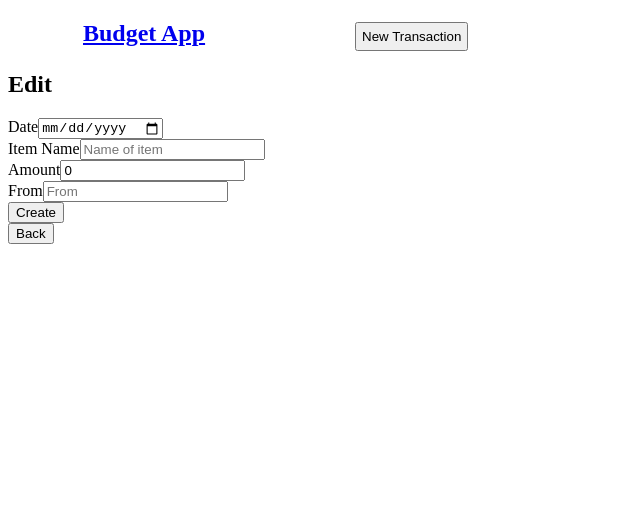
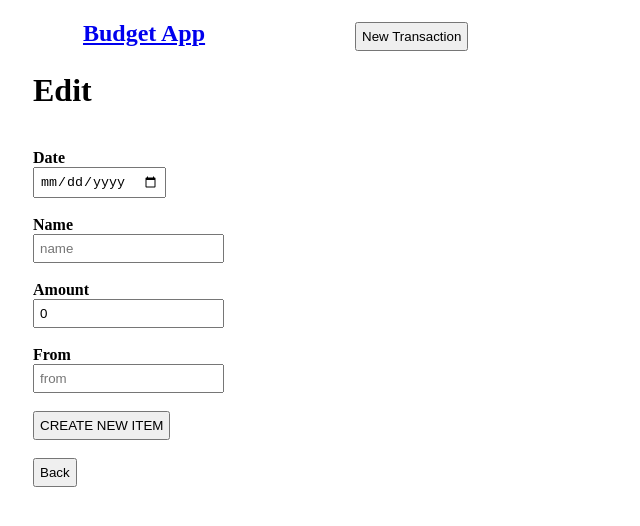
Before and after one commit to RobWalker-NYC/budgeting-app-fe, a React (Create React App) app: page /transactions/1/edit in a window 1280 px wide. Shown: the top 526 px of the page, without its empty margins (0-640 px from the left). Built offline with nearby package versions, Linux system fonts and the light colour scheme; no server answers.

Commit message:
Fixing links

```diff
--- a/src/App.js
+++ b/src/App.js
@@ -2,11 +2,11 @@ import { BrowserRouter as Router, Routes, Route } from "react-router-dom";
 
 import './App.css';
 
-import Edit from "./Pages/Edit";
 import Home from "./Pages/Home";
 import Index from "./Pages/Index";
 import New from "./Pages/New";
 import Show from "./Pages/Show";
+import Edit from "./Pages/Edit";
 
 import NavBar from "./Components/NavBar";
 
@@ -18,7 +18,7 @@ function App() {
         <main>
           <Routes>
             <Route exact path="/" element={<Home />} />
-            <Route path="/transactions" element={<Index />} />
+            <Route path="./transactions" element={<Index />} />
             <Route path="/transactions/new" element={<New />} />
             <Route path="/transactions/:index" element={<Show />} />
             <Route path="/transactions/:index/edit" element={<Edit />} />
--- a/src/Components/TransactionEditForm.js
+++ b/src/Components/TransactionEditForm.js
@@ -42,58 +42,64 @@ function TransactionEditForm() {
 
    return(
    <div>
+        <div style={{'margin-left':'25px'}} >
+        <form onSubmit={handleSubmit}>
+        <br/>
             <div>
-             <form onSubmit={handleSubmit}>
-                 <div>
-                     <lable htmlFor='date'>Date</lable>
-                     <input
+                <lable htmlFor='date'><strong>Date</strong></lable><br />
+                <input style={{'padding':'5px'}}
                     id ='date'
                     value = {transactions.date}
                     type = 'date'
                     onChange = {handleTextChange}
-                         placeholder = 'Date of transaction'
+                    placeholder = 'date'
                     required
                     />
             </div>
+            <br/>
             <div>
-                     <lable htmlFor='ItemName'>Item Name</lable>
-                     <input
+                <lable htmlFor='ItemName'><strong>Name</strong></lable><br />
+                <input style={{'padding':'5px'}}
                     id ='name'
                     value = {transactions.name}
                     type = 'text'
                     onChange = {handleTextChange}
-                         placeholder = 'Name of item'
+                    placeholder = 'name'
                     required
                     />
             </div>
+            <br/>
             <div>
-                    <lable htmlFor='amount'>Amount</lable>
-                    <input
+                <lable htmlFor='amount'><strong>Amount</strong></lable><br />
+                <input style={{'padding':'5px'}}
                     id ='amount'
                     value = {transactions.amount}
                     type = 'number'
                     onChange = {handleTextChange}
-                        placeholder = 'Amount'
+                    placeholder = 'amount'
                     required
                     />
             </div>
+            <br/>
             <div>
-                     <lable htmlFor='from'>From</lable>
-                     <input
+                <lable htmlFor='from'><strong>From</strong></lable><br />
+                <input style={{'padding':'5px'}}
                     id ='from'
                     value = {transactions.from}
                     type = 'text'
                     onChange = {handleTextChange}
-                         placeholder = 'From'
+                    placeholder = 'from'
                     required
                     />
             </div>
+            <br/>
             <div>
-                    <input type = 'submit' value = 'Create' />
+                <input style={{'padding':'5px'}} type = 'submit' value = 'CREATE NEW ITEM' />
             </div>
+            <br/>
         </form>
-                <Link to = {`/transactions/${index}`}>
-                    <button type = 'submit'>Back</button>
+            <Link to = {'/transactions/index'}>
+                <button style={{'padding':'5px'}} type = 'submit'>Back</button>
             </Link>
       </div>
     </div>
--- a/src/Pages/Edit.js
+++ b/src/Pages/Edit.js
@@ -3,7 +3,7 @@ import TransactionEditForm from '../Components/TransactionEditForm';
 function Edit() {
     return (
         <div className='Edit'>
-            <h2>Edit</h2>
+            <h1 style={{'margin-left':'25px'}}><strong>Edit</strong></h1>
             <TransactionEditForm />
         </div>
     );
```
Lines whose indentation alone changed are shown as unchanged.
